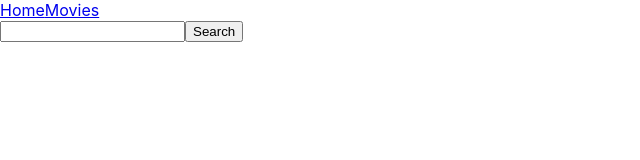
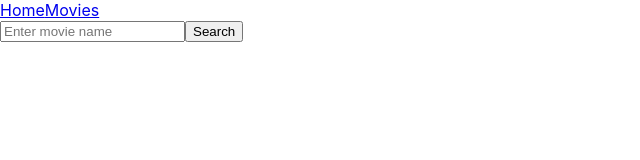
Before and after one commit to yulyaolshanska/goit-react-hw-05-movies, a React (Create React App) app: page /goit-react-hw-05-movies/movies in a window 1280 px wide. Shown: the top 160 px of the page, without its empty margins (0-640 px from the left). Built offline with nearby package versions, Linux system fonts and the light colour scheme; no server answers.

Commit message:
Query в адресной строке.
1. Изменение query в адресной строке.
2. Перенос компонента SearchForm в Movies.

```diff
--- a/src/components/App.jsx
+++ b/src/components/App.jsx
@@ -21,6 +21,7 @@ export const App = () => {
             <Route path="reviews" element={<Reviews />} />
           </Route>
         </Route>
+        {/* <Route path="*" element={<NotFound />} /> */}
       </Routes>
     </>
   );
--- a/src/components/SearchForm/SearchForm.jsx
+++ b/src/components/SearchForm/SearchForm.jsx
@@ -1,27 +1,33 @@
-import { useState } from 'react';
-import { Notify } from 'notiflix/build/notiflix-notify-aio';
+// import { useState } from 'react';
+// import { Notify } from 'notiflix/build/notiflix-notify-aio';
+// import { useSearchParams } from 'react-router-dom';
 
-export const SearchForm = ({ onSubmit }) => {
-  const [searchQuery, setSearchQuery] = useState('');
+// export const SearchForm = ({ onSubmit }) => {
+//   const [searchQuery, setSearchQuery] = useState('');
+//   const [searchParams, setSearchParams] = useSearchParams();
+//   const query = searchParams.get('query');
 
-  const handleSubmit = e => {
-    e.preventDefault();
-    if (searchQuery === '') {
-      Notify.warning("You didn't enter anything to search");
-      return;
-    }
+//   const handleSubmit = e => {
+//     if (query === '') {
+//       return;
+//     }
+//     e.preventDefault();
+//     if (searchQuery === '') {
+//       Notify.warning("You didn't enter anything to search");
+//       return;
+//     }
+//     setSearchParams({ query: searchQuery });
+//     onSubmit(searchQuery);
+//   };
 
-    onSubmit(searchQuery);
-  };
+//   const handleChange = e => {
+//     setSearchQuery(e.target.value.toLowerCase().trim());
+//   };
 
-  const handleChange = e => {
-    setSearchQuery(e.target.value.toLowerCase().trim());
-  };
-
-  return (
-    <form onSubmit={handleSubmit}>
-      <input onChange={handleChange}></input>
-      <button type="submit">Search</button>
-    </form>
-  );
-};
+//   return (
+//     <form onSubmit={handleSubmit}>
+//       <input onChange={handleChange}></input>
+//       <button type="submit">Search</button>
+//     </form>
+//   );
+// };
--- a/src/pages/Movies/Movies.jsx
+++ b/src/pages/Movies/Movies.jsx
@@ -1,12 +1,17 @@
 import { MovieList } from 'components/MovieList/MovieList';
-import { SearchForm } from 'components/SearchForm/SearchForm';
+// import { SearchForm } from 'components/SearchForm/SearchForm';
 import { useState, useEffect } from 'react';
 import * as movieAPI from 'services/movieAPI';
+import { useSearchParams } from 'react-router-dom';
+import { Notify } from 'notiflix/build/notiflix-notify-aio';
 
 export const Movies = () => {
-  const [query, setQuery] = useState('');
+  // const [query, setQuery] = useState('');
+  const [inputhQuery, setInputhQuery] = useState('');
   const [searchMovies, setSearchMovies] = useState([]);
-
+  const [searchParams, setSearchParams] = useSearchParams();
+  const query = searchParams.get('query');
+  // console.log('query', query);
   useEffect(() => {
     if (query === '') {
       return;
@@ -14,19 +19,45 @@ export const Movies = () => {
 
     movieAPI
       .fetchSearchingFilms(query)
-      .then(setSearchMovies)
+      .then(data => setSearchMovies(data))
       .catch(console.log);
-  }, [query, searchMovies]);
+  }, [query]);
 
-  const getFormData = data => {
-    setQuery(data);
+  // const getFormData = data => {
+  //   setQuery(data);
+  // };
+
+  ///
+
+  const handleSubmit = e => {
+    e.preventDefault();
+    if (inputhQuery === '') {
+      Notify.warning("You didn't enter anything to search");
+      return;
+    }
+    setSearchParams({ query: inputhQuery });
+    // onSubmit(searchQuery);
+  };
+
+  const handleChange = e => {
+    setInputhQuery(e.target.value.toLowerCase().trim());
   };
 
   return (
     <>
-      <SearchForm onSubmit={getFormData} />
-      {searchMovies.length > 0 && <MovieList movies={searchMovies} />}
-      {query !== '' && searchMovies.length === 0 && (
+      <form onSubmit={handleSubmit}>
+        <input
+          type="text"
+          name="query"
+          onChange={handleChange}
+          placeholder="Enter movie name"
+        />
+
+        <button type="submit">Search</button>
+      </form>
+      {/* <SearchForm onSubmit={getFormData} /> */}
+      {searchMovies.length > 0 && query && <MovieList movies={searchMovies} />}
+      {inputhQuery !== '' && searchMovies.length === 0 && (
         <p>
           Sorry, there are no movies matching your search query. Please try
           again.
--- a/src/services/movieAPI.js
+++ b/src/services/movieAPI.js
@@ -10,7 +10,7 @@ export async function fetchTrandingFilms() {
 
 export async function fetchSearchingFilms(searchQuery) {
   const response = await axios.get(
-    `/search/movie?api_key=${API_KEY}&query=${searchQuery}&language=en-US?`
+    `/search/movie?api_key=${API_KEY}&query=${searchQuery}&page=1&language=en-US?`
   );
   return response.data.results;
 }
```
